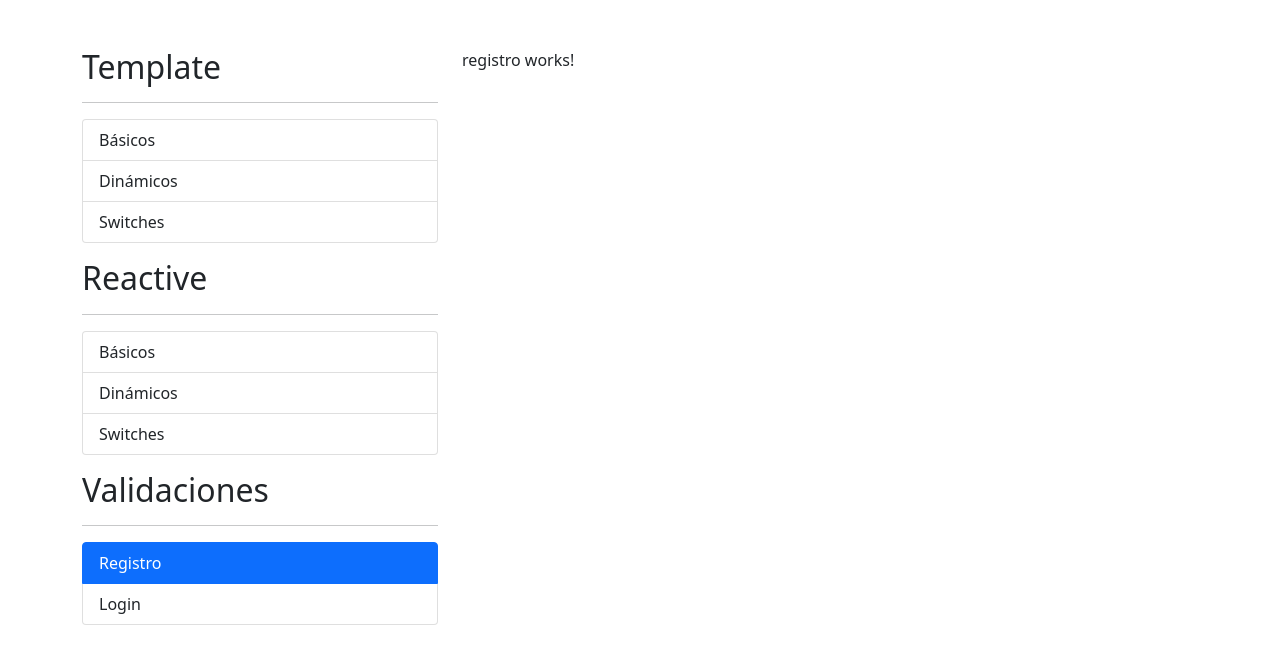
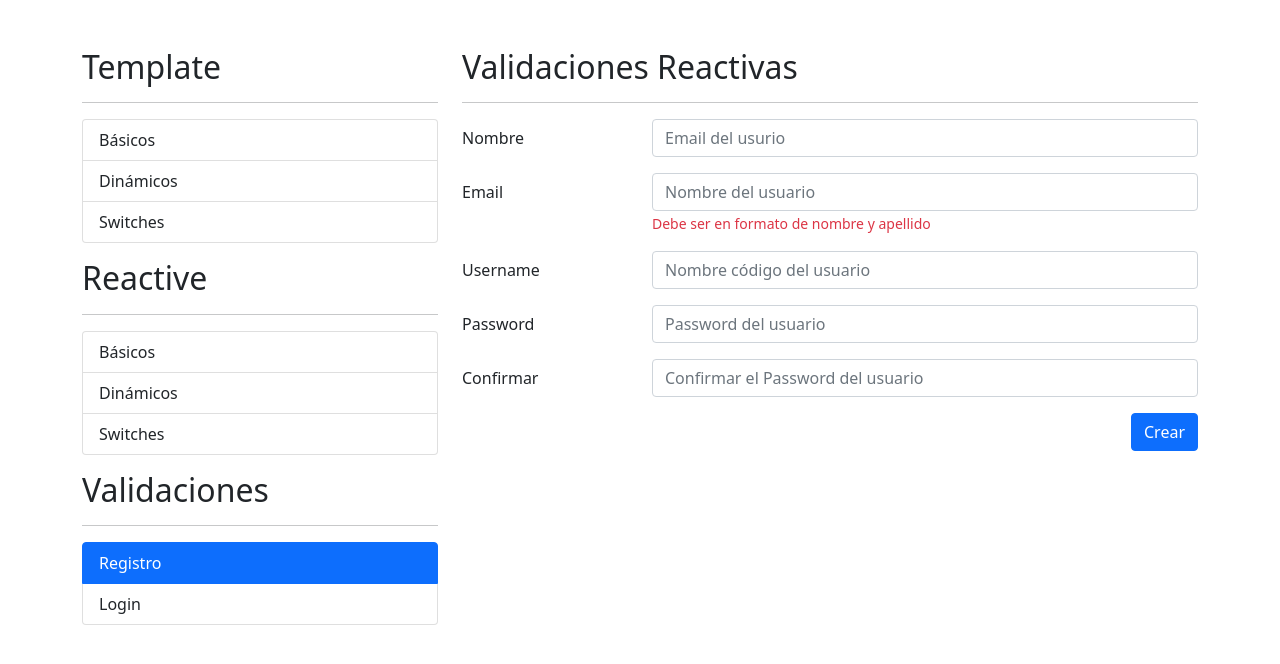
Before and after one commit to MilthonB/Angular-practicas, an Angular app in the folder 06-formulariosApp/: page /auth/registro in a window 1280 px wide. Shown: the top 664 px of the page. Built offline with nearby package versions, Linux system fonts and the light colour scheme.

Commit message:
pagina regisrto creada

```diff
--- a/06-formulariosApp/src/app/auth/pages/registro/registro.component.html
+++ b/06-formulariosApp/src/app/auth/pages/registro/registro.component.html
@@ -1 +1,91 @@
-<p>registro works!</p>
+<h2> Validaciones Reactivas</h2>
+<hr>
+
+<div class="row">
+
+    <div class="col">
+
+        <form autocomplete="off" >
+
+            <!-- Nombre -->
+            <div class="row mb-3">
+                <label class="col-sm-3 col-form-label">Nombre</label>
+                <div class="col-sm-9">
+                    <input type="email"
+                            class="form-control"
+                            placeholder="Email del usurio">
+                    <!-- <span class="form-text text-danger">
+                        Debe ser en formato de nombre y apellido
+                    </span>           -->
+                </div>
+            </div>
+
+            <!-- Email -->
+            <div class="row mb-3">
+                <label class="col-sm-3 col-form-label">Email</label>
+                <div class="col-sm-9">
+                    <input type="text"
+                            class="form-control"
+                            placeholder="Nombre del usuario">
+                    <span class="form-text text-danger">
+                        Debe ser en formato de nombre y apellido
+                    </span>
+                </div>
+            </div>
+
+
+            <!-- Username -->
+            <div class="row mb-3">
+                <label class="col-sm-3 col-form-label">Username</label>
+                <div class="col-sm-9">
+                    <input type="text"
+                            class="form-control"
+                            placeholder="Nombre código del usuario">
+                    <!-- <span class="form-text text-danger">
+                        Debe ser en formato de nombre y apellido
+                    </span>           -->
+                </div>
+            </div>
+
+            <!-- Password -->
+            <div class="row mb-3">
+                <label class="col-sm-3 col-form-label">Password</label>
+                <div class="col-sm-9">
+                    <input type="password"
+                            class="form-control"
+                            placeholder="Password del usuario">
+                    <!-- <span class="form-text text-danger">
+                        Debe ser en formato de nombre y apellido
+                    </span>           -->
+                </div>
+            </div>
+
+
+            <!-- Password2 -->
+            <div class="row mb-3">
+                <label class="col-sm-3 col-form-label">Confirmar</label>
+                <div class="col-sm-9">
+                    <input type="password"
+                            class="form-control"
+                            placeholder="Confirmar el Password del usuario">
+                    <!-- <span class="form-text text-danger">
+                        Debe ser en formato de nombre y apellido
+                    </span>           -->
+                </div>
+            </div>
+
+            <!-- Botón de registro del usuario -->
+            <div class="row">
+                <div class="col">
+                    <button class="btn btn-primary float-end">
+                        Crear
+                    </button>
+                </div>
+            </div>
+
+        </form>
+
+
+    </div>
+
+</div>
```
